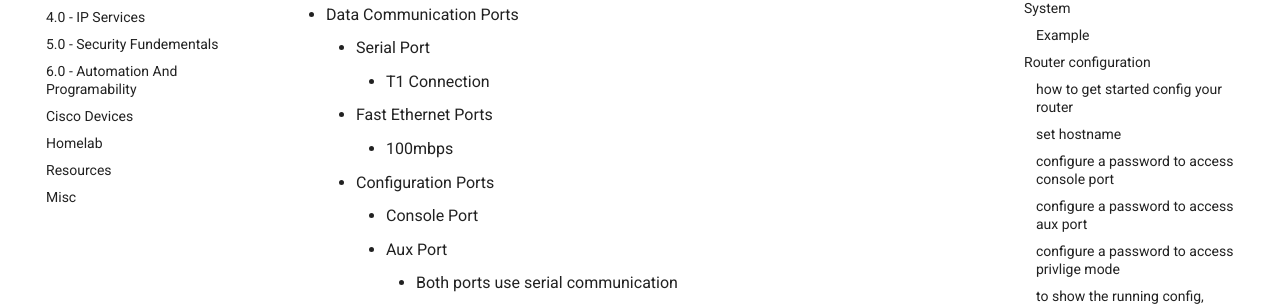
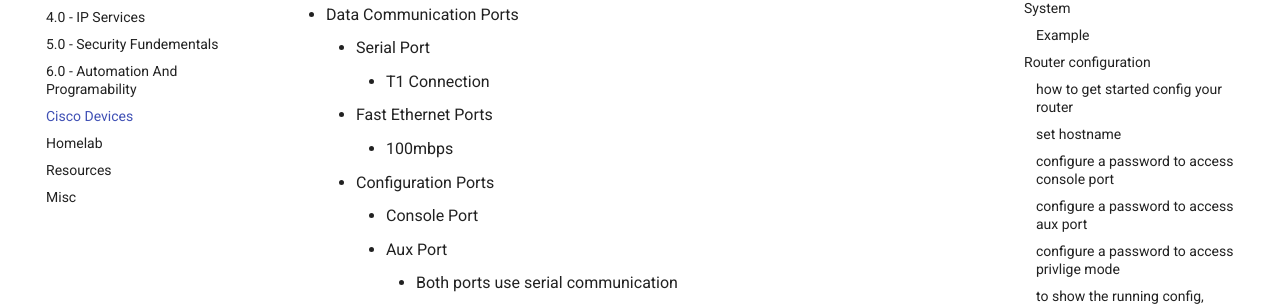
Before and after one commit to skandix/ccna.no, an MkDocs documentation site: the page built from docs/ciscoDevices.md, in a window 1280 px wide. Shown: the part 229-535 px from the top of the page. Built offline with MkDocs 1.6.1 and Material for MkDocs 9.7.7, drawn with Linux system fonts in a browser that asks for light colours.

Commit message:
heck, skrive feil ikke greit
Signed-off-by: Bendik Egenes Dyrli <bendik.dyrli@uia.no>

```diff
--- a/mkdocs.yml
+++ b/mkdocs.yml
@@ -7,7 +7,7 @@ nav:
   - 4.0 - IP Services: ip_services.md
   - 5.0 - Security Fundementals: security_fundamentals.md
   - 6.0 - Automation And Programability: automation_and_programmmability.md
-  - Cisco Devices: CiscoDevices.md
+  - Cisco Devices: ciscoDevices.md
   - Homelab: homelab.md
   - Resources: resources.md
   - Misc: misc.md
```
